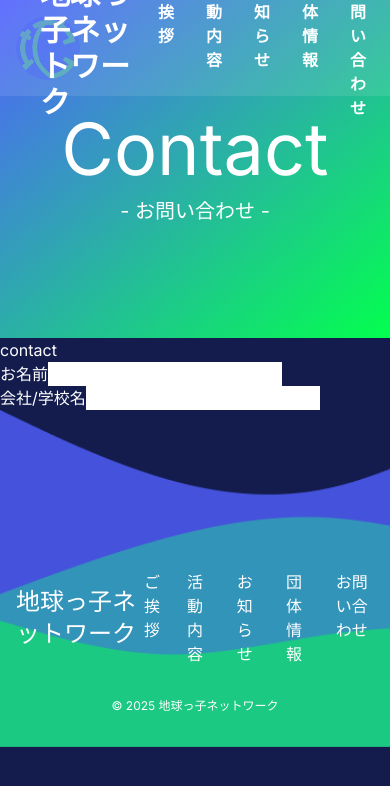
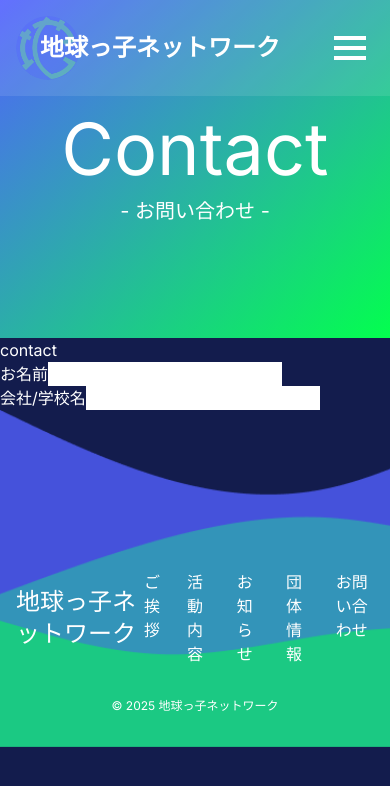
Before and after one commit to u5u5u5u/chinet_hp, a Next.js app: page /contact in a window 390 px wide. Shown: the top 786 px of the page. Built offline with nearby package versions, Linux system fonts and the light colour scheme.

Commit message:
add:ハンバーガーメニュー追加#95

```diff
--- a/src/components/Header/index.tsx
+++ b/src/components/Header/index.tsx
@@ -1,5 +1,12 @@
+"use client";
+
 import Image from "next/image";
+import Link from "next/link";
+import { useState } from "react";
+
 const Header = () => {
+  const [isOpen, setIsOpen] = useState(false);
+
   return (
     <>
       <header className="fixed top-0 left-0 z-[100000] w-full h-24 bg-white/10">
@@ -12,14 +19,44 @@ const Header = () => {
           className="absolute top-0 left-0 -z-10 m-4 h-16 w-auto rounded-full opacity-30"
         />
         <div className="flex items-center justify-between h-full text-white p-6">
-          <h1 className="text-3xl font-extrabold ml-4">地球っ子ネットワーク</h1>
-          <nav>
-            <ul className="flex gap-8 font-bold">
-              <li>ご挨拶</li>
-              <li>活動内容</li>
-              <li>お知らせ</li>
-              <li>団体情報</li>
-              <li>お問い合わせ</li>
+          <h1 className="text-2xl md:text-3xl font-extrabold ml-4">
+            地球っ子ネットワーク
+          </h1>
+          <button
+            className="md:hidden block focus:outline-none z-10"
+            onClick={() => setIsOpen(!isOpen)}
+          >
+            <div className="relative w-8 h-6">
+              <span
+                className={`absolute block w-8 h-1 bg-white transform transition-transform duration-300 ${
+                  isOpen ? "rotate-45 top-2.5 bg-black" : "top-0"
+                }`}
+              ></span>
+              <span
+                className={`absolute block w-8 h-1 bg-white transform transition-opacity duration-300 ${
+                  isOpen ? "opacity-0" : "top-2.5"
+                }`}
+              ></span>
+              <span
+                className={`absolute block w-8 h-1 bg-white transform transition-transform duration-300 ${
+                  isOpen ? "-rotate-45 top-2.5 bg-black" : "top-5"
+                }`}
+              ></span>
+            </div>
+          </button>
+          <nav
+            className={`fixed top-0 right-0 h-full bg-white text-black transform ${
+              isOpen ? "w-full bg-white/70 translate-x-0" : "translate-x-full"
+            } transition-transform duration-500 max-md:pt-24 md:static md:transform-none md:flex md:items-center md:gap-8 md:text-white`}
+          >
+            <ul className="flex flex-col items-center gap-4 p-4 md:flex-row md:p-0 font-bold">
+              <li className="font-bold hover:underline">
+                <Link href="">ご挨拶</Link>
+              </li>
+              <li className="font-bold hover:underline">活動内容</li>
+              <li className="font-bold hover:underline">お知らせ</li>
+              <li className="font-bold hover:underline">団体情報</li>
+              <li className="font-bold hover:underline">お問い合わせ</li>
             </ul>
           </nav>
         </div>
```
